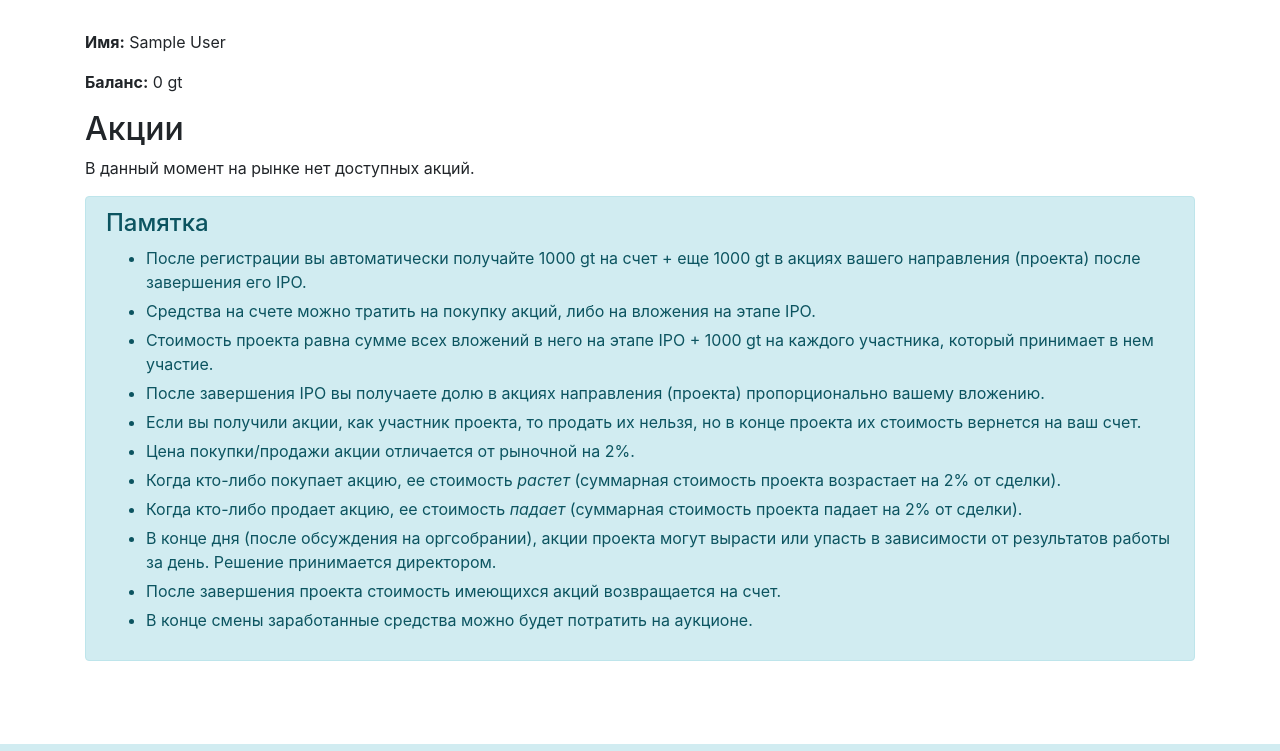
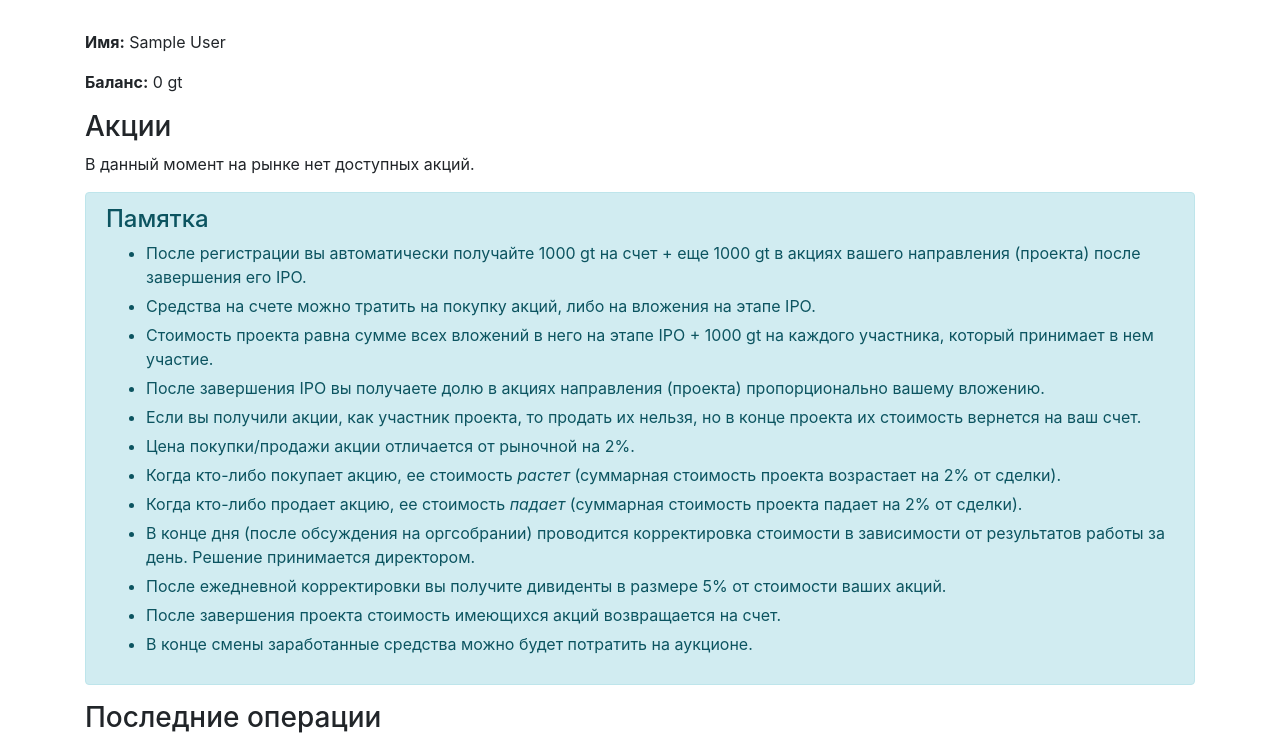
Before and after one commit to roctbb/goto_stonks, a Django app: page /dashboard in a window 1280 px wide. Shown: the part 56-807 px from the top of the page. Run offline with Django 3.2, Linux system fonts and the light colour scheme; the visitor is signed in with stand-in values (Sample User, id 1); data that the repository does not hold is empty; some libraries are stand-ins or nearby versions.

Commit message:
add divs and history

```diff
--- a/goto_stonks/urls.py
+++ b/goto_stonks/urls.py
@@ -26,6 +26,7 @@ urlpatterns = [
     path('manager/projects/<int:pk>/to_market', projects.to_market, name='manager.project_to_market'),
     path('manager/projects/<int:pk>/to_end', projects.to_end, name='manager.project_to_end'),
     path('manager/projects/<int:pk>/change', projects.change, name='manager.project_change'),
+    path('manager/projects/<int:pk>/pay', projects.pay_divs, name='manager.pay_divs'),
     path('manager/invites', invites.index, name='manager.invites'),
     path('manager/', lambda r:redirect('manager.projects'), name='manager_index'),
 
--- a/webapp/models.py
+++ b/webapp/models.py
@@ -56,7 +56,7 @@ class Project(models.Model):
         price = self.stock_price()
 
         for stock in self.stockrecord_set.all():
-            BillingRecord(amount=price * stock.number, comment="trade close of {}".format(self.name), user=stock.user).save()
+            BillingRecord(amount=price * stock.number, comment="Закрытые проекта {}".format(self.name), user=stock.user).save()
 
         self.stockrecord_set.all().delete()
 
@@ -66,7 +66,7 @@ class Project(models.Model):
     def invest(self, user: User, amount):
         if self.state == 'ipo' and get_user_balance(user) >= amount:
             IpoRecord(amount=amount, user=user, project=self).save()
-            BillingRecord(amount=-1 * amount, user=user, comment="Invest in {}".format(self.name)).save()
+            BillingRecord(amount=-1 * amount, user=user, comment="Вложение в проект {}".format(self.name)).save()
             return True
         return False
 
@@ -120,6 +120,11 @@ class Project(models.Model):
     def price(self):
         return self.billingrecord_set.aggregate(Sum('amount')).get('amount__sum', 0) or 0
 
+    def pay_dividents(self):
+        price = self.stock_price()
+        for record in self.stockrecord_set.all():
+            BillingRecord(amount=record.number * price * 0.05, comment="Выплата дивидентов от проекта {}".format(self.name), user=record.user).save()
+
     def change(self, percent):
         StockHistory(price=self.stock_price(), project=self).save()
 
@@ -128,7 +133,7 @@ class Project(models.Model):
         stock_count = self.stockrecord_set.aggregate(Sum('number')).get('number__sum', 0) or 0
         price = self.stock_price()
 
-        BillingRecord(amount=stock_count * price * amount, comment="Manual change", project=self).save()
+        BillingRecord(amount=stock_count * price * amount, comment="Корректировка акций", project=self).save()
 
     def buy(self, user: User, number=1):
         balance = get_user_balance(user)
@@ -136,9 +141,9 @@ class Project(models.Model):
 
         if (price * number) <= balance:
 
-            BillingRecord(amount=price * number, comment="Buy {} by {}".format(number, user.username),
+            BillingRecord(amount=price * number, comment="Покупка  {} акций от {}".format(number, user.username),
                           project=self).save()
-            BillingRecord(amount=-1 * price * number, comment="Buy {} of {}".format(number, self.name),
+            BillingRecord(amount=-1 * price * number, comment="Покупка {} акций проекта {}".format(number, self.name),
                           user=user).save()
 
             if self.stockrecord_set.filter(user=user, can_sell=True).count() > 0:
@@ -168,9 +173,9 @@ class Project(models.Model):
                 else:
                     record.save()
 
-                BillingRecord(amount=-1.02 * price * number, comment="Sell {} by {}".format(number, user.username),
+                BillingRecord(amount=-1.02 * price * number, comment="Продажа {} акций от {}".format(number, user.username),
                               project=self).save()
-                BillingRecord(amount=0.98 * price * number, comment="Buy {} of {}".format(number, self.name), user=user).save()
+                BillingRecord(amount=0.98 * price * number, comment="Продажа {} акций проекта {}".format(number, self.name), user=user).save()
 
                 return True
 
--- a/webapp/templates/manager/projects/index.html
+++ b/webapp/templates/manager/projects/index.html
@@ -54,6 +54,7 @@
                     </form>
                 </td>
                 <td><a href="{% url 'manager.edit_project' pk=project.id %}">Изменить</a><br>
+                <a href="{% url 'manager.pay_divs' pk=project.id %}">Выплатить дивиденты</a><br>
                     <a href="{% url 'manager.project_to_end' pk=project.id %}">Завершить проект</a></td>
                 </td>
             </tr>
--- a/webapp/templates/user/dashboard/index.html
+++ b/webapp/templates/user/dashboard/index.html
@@ -6,7 +6,7 @@
     <p><strong>Баланс:</strong> {{ balance|roundit:2 }} gt</p>
 
     {% if ipo_projects %}
-    <h2>IPO</h2>
+    <h3>IPO</h3>
 
     <table class="table table-striped" style="margin-top: 30px;">
         <tr>
@@ -37,7 +37,7 @@
     {% endif %}
 
 
-    <h2>Акции</h2>
+    <h3>Акции</h3>
     {% if market_projects %}
 
     <table class="table table-striped" style="margin-top: 30px;">
@@ -104,10 +104,19 @@
             <li>Цена покупки/продажи акции отличается от рыночной на 2%.</li>
             <li>Когда кто-либо покупает акцию, ее стоимость <i>растет</i> (суммарная стоимость проекта возрастает на 2% от сделки).</li>
             <li>Когда кто-либо продает акцию, ее стоимость <i>падает</i> (суммарная стоимость проекта падает на 2% от сделки).</li>
-            <li>В конце дня (после обсуждения на оргсобрании), акции проекта могут вырасти или упасть в зависимости от результатов работы за день. Решение принимается директором.</li>
+            <li>В конце дня (после обсуждения на оргсобрании) проводится корректировка стоимости в зависимости от результатов работы за день. Решение принимается директором.</li>
+            <li>После ежедневной корректировки вы получите дивиденты в размере 5% от стоимости ваших акций.</li>
             <li>После завершения проекта стоимость имеющихся акций возвращается на счет.</li>
             <li>В конце смены заработанные средства можно будет потратить на аукционе.</li>
         </ul>
     </div>
 
+    <h3>Последние операции</h3>
+
+    <ul>
+        {% for record in request.user.billingrecord_set.all %}
+            <li>{{ record.amount }} ({{ record.comment }});</li>
+        {% endfor %}
+    </ul>
+
 {% endblock %}
```
Also changed, not shown: webapp/views/manager/projects.py (+7 -0 lines).
